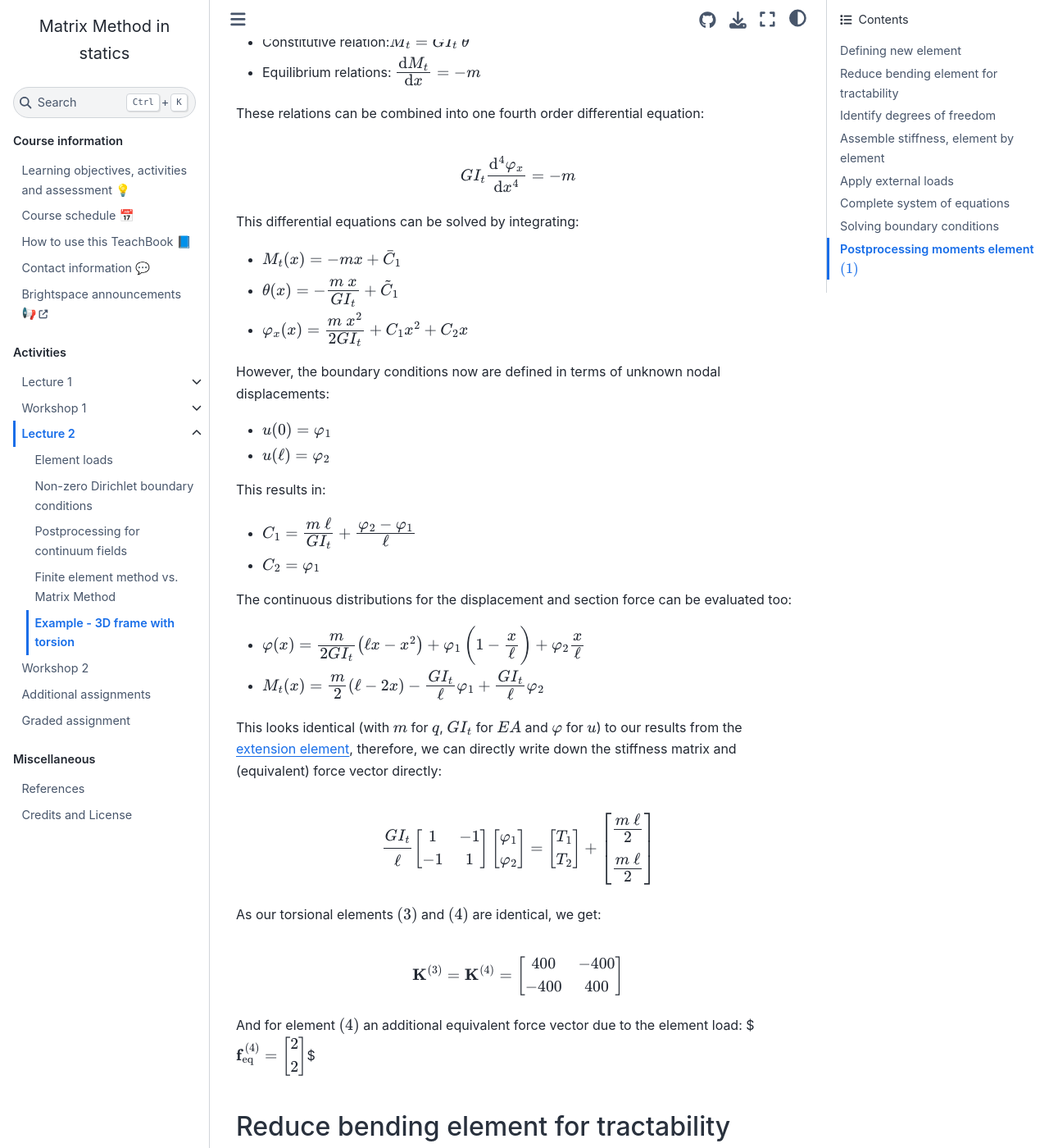
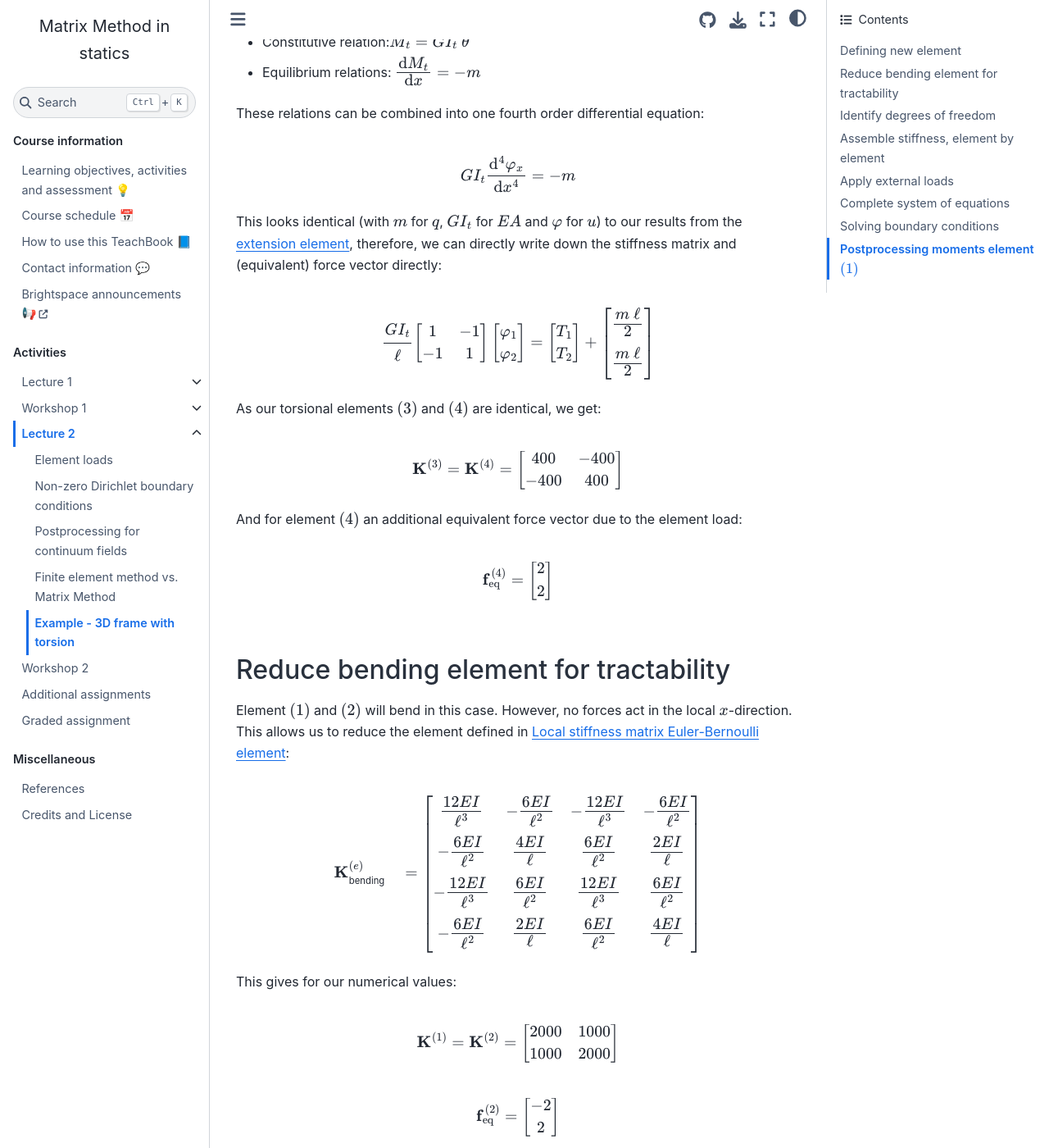
Before and after one commit to sophietenhoor/book, a Jupyter Book: the page built from book/lecture2/example.md, in a window 1280 px wide and 1400 px high, scrolled down 1228 px. Shown: the whole window at 82% size. Built offline with Jupyter Book 1.0.4 settings and Sphinx 7.4.7 and the Sphinx Book theme 1.1.4, drawn with Linux system fonts in a browser that asks for light colours; comment, search, counter and statistics services are not loaded; cross-references to code outside the pages are shown as plain code; some of the changed text lies outside the part shown.

Commit message:
Update example.md

```diff
--- a/book/lecture2/example.md
+++ b/book/lecture2/example.md
@@ -34,26 +34,6 @@ These relations can be combined into one fourth order differential equation:
 
 $$ GI_t\frac{\mrm{d}^4 \varphi_x}{\mrm{d}x^4}=-m $$
 
-This differential equations can be solved by integrating:
-
-- $M_t(x) = -m x + \bar C_{1}$
-- $\theta (x) = -\cfrac{m \ x}{GI_t} + \tilde C_1$
-- $\varphi_x(x) = \cfrac{m \ x^2}{2 GI_t}+ C_1 x^2 + C_2 x$
-
- However, the boundary conditions now are defined in terms of unknown nodal displacements:
-
-- $u(0) = \varphi_1$
-- $u(\ell)= \varphi_2$
-
-This results in:
-
-- $C_1 = \cfrac{m \ \ell}{GI_t} + \cfrac{\varphi_2-\varphi_1}{\ell}$
-- $C_2 = \varphi_1$
-
-The continuous distributions for the displacement and section force can be evaluated too:
-- $\varphi(x) = \cfrac{m}{2GI_t}\left(\ell x - x^2\right) + \varphi_1\left(1-\cfrac{x}{\ell}\right) + \varphi_2\cfrac{x}{\ell}$
-- $M_t(x) = \cfrac{m}{2}\left(\ell-2x \right) -\cfrac{GI_t}{\ell}\varphi_1+\cfrac{GI_t}{\ell}\varphi_2$
-
 This looks identical (with $m$ for $q$, $GI_t$ for $EA$ and $\varphi$ for $u$) to our results from the [extension element](./element_loads.md), therefore, we can directly write down the stiffness matrix and (equivalent) force vector directly:
 
 $$\cfrac{GI_t}{\ell}\begin{bmatrix} 1&-1\\-1&1 \end{bmatrix}\begin{bmatrix}\varphi_1\\\varphi_2\end{bmatrix} = \begin{bmatrix}T_1\\T_2\end{bmatrix} + {\begin{bmatrix} \cfrac{m \ \ell}{2}\\ \cfrac{m \ \ell}{2}\end{bmatrix}}$$
@@ -64,6 +44,7 @@ $$
 	\mathbf{K}^{(3)} = \mathbf{K}^{(4)} = \begin{bmatrix} 400&-400\\-400&400 \end{bmatrix}$$
 
 And for element $(4)$ an additional equivalent force vector due to the element load:
+
 $$
 \mathbf{f}_{\mrm{eq}}^{(4)}
 	    =
@@ -178,10 +159,10 @@ $$
 	    =
 	    \begin{bmatrix}
       0  \\
-      2  \\
       4  \\
       0  \\
-      2  \\
+      0  \\
+      0  \\
       \end{bmatrix}
 $$
 
@@ -192,10 +173,10 @@ $$
 	    =
 	    \begin{bmatrix}
       0  \\
+      2  \\
       4  \\
       0  \\
-      0  \\
-      0  \\
+      2  \\
       \end{bmatrix}
 $$
 
@@ -252,8 +233,8 @@ $$\left[ \begin{matrix}
 
 Solving this system of equations gives:
 
-$$\varphi_2 \approx 1 \cdot 10^{-4} \\
-\varphi_3 \approx 1.6 \cdot 10^{-3}$$
+- $\varphi_2 \approx 1 \cdot 10^{-4}$
+- $\varphi_3 \approx 1.6 \cdot 10^{-3}$
 
 The support reactions can be found by inserting these into our original system of equations and solving for the rows containing the support reactions:
 
@@ -277,9 +258,9 @@ $$\left[ \begin{matrix}
 Note that to calculate $M_{t,4}$ the element load should be taken into account!
 This gives:
 
-$$M_1 \approx 0.1 \text{ kNm} \\
-M_{t,4} \approx -0.033 \text{ kNm} \\
-M_{t,5} \approx -2.7 \text{ kNm}$$
+- $M_1 \approx 0.1 \text{ kNm}$
+- $M_{t,4} \approx -0.033 \text{ kNm}$
+- $M_{t,5} \approx -2.7 \text{ kNm}$
 
 ## Postprocessing moments element $\left(1\right)$
 
@@ -295,7 +276,7 @@ M \left(x\right) = EI \kappa=EI\left( \cfrac{6x}{\ell^2} - \cfrac{2}{\ell} \righ
 
 This is a linear distribution, with values at $x=0$ and $x=\ell$:
 
-$$M \left(0\right) \approx -0.1 \text{ kNm} \\
-M \left(2\right) \approx 0.2 { kNm} $$
+- $M \left(0\right) \approx -0.1 \text{ kNm}$
+- $M \left(2\right) \approx 0.2 { kNm} $
 
 The value at $x=0$ has indeed the same absolute value as the support reactions. The sign is different because $M_1$ is defined in the global coordinate system and $M \left(0\right)$ is defined from our agreements on positive internal moments (leading to positive stresses at the positive $z$-side.)
```
Also changed, not shown: other parts of book/lecture2/example.md (+1 -1 lines).
